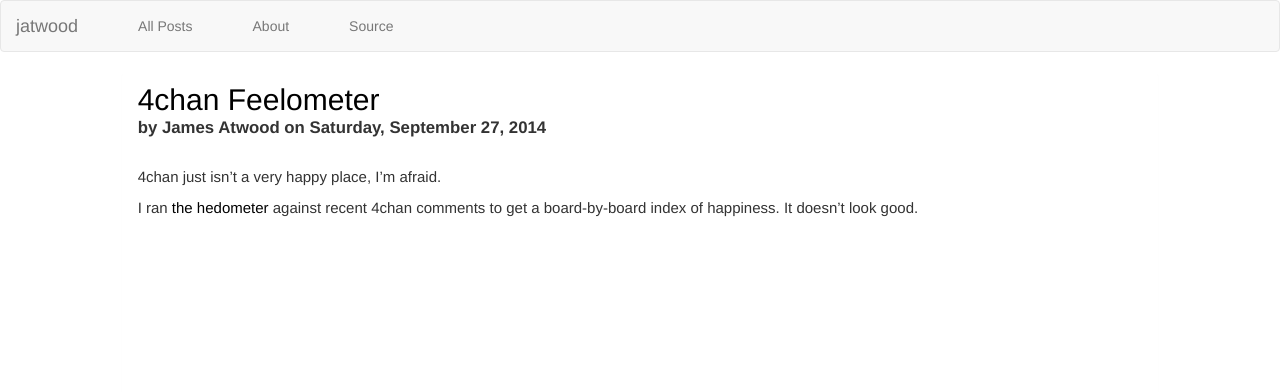
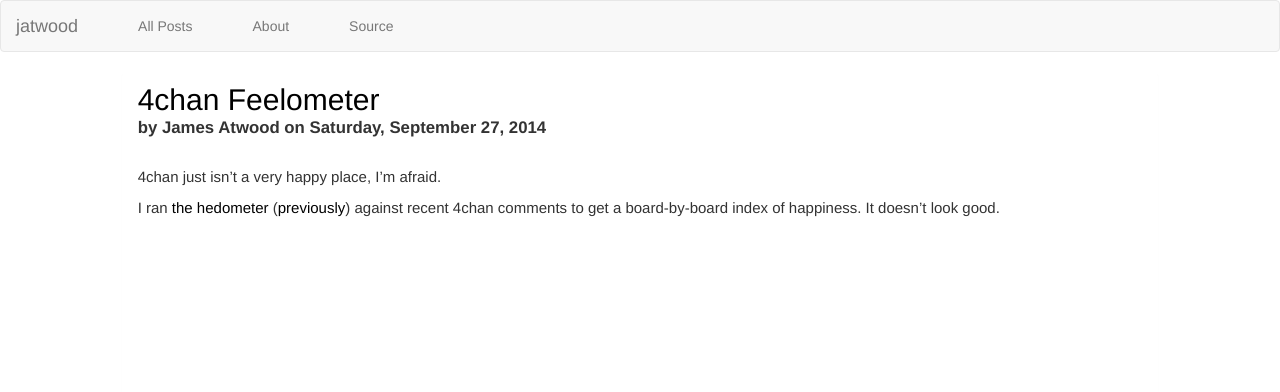
Before and after one commit to jcatw/hackscience.github.io, a Jekyll site: the page built from _posts/2014-09-27-4chan-feelometer.md, in a window 1280 px wide. Shown: the top 392 px of the page. Built offline with Jekyll 4.4.1, drawn with Linux system fonts in a browser that asks for light colours; some web fonts are replaced; comment, search, counter and statistics services are not loaded.

Commit message:
previously

```diff
--- a/_posts/2014-09-27-4chan-feelometer.md
+++ b/_posts/2014-09-27-4chan-feelometer.md
@@ -25,9 +25,8 @@
 
 4chan just isn't a very happy place, I'm afraid.
 
-I ran [the hedometer](http://hedonometer.org/) against
-recent 4chan comments to get a
-board-by-board index of happiness.  It doesn't look good.
+I ran [the hedometer](http://hedonometer.org/) ([previously]({% post_url 2014-09-19-hedometer %})) against recent 4chan comments to
+get a board-by-board index of happiness.  It doesn't look good.
 
 <!--<canvas style="padding-left: 0;padding-right: 0;margin-left: auto;margin-right: auto;display: block;" id="initialFeel" width="720" height="720"></canvas>-->
 <div id="chart-div" style="width: 720px; height: 720px;"></div>
```
